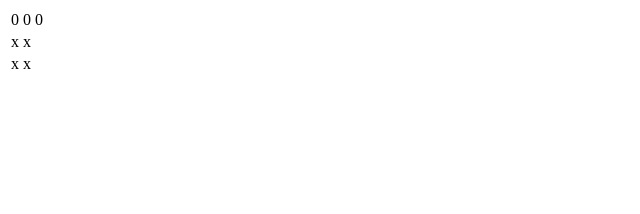
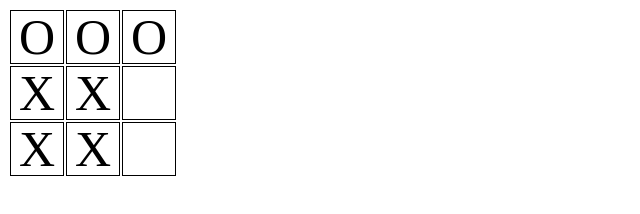
Before and after one commit to katya-sasc/katya-tic-tac-toe, a website: page index.html in a window 1280 px wide. Shown: the whole page, without its empty margins (0-640 px from the left). Drawn offline with Linux system fonts and the light colour scheme.

Commit message:
1 file modified

```diff
--- a/index.html
+++ b/index.html
@@ -1,33 +1,41 @@
 <style>
+  td {
+    border: 1px solid black;
+    font-size: 50px;
+    height: 50px;
+    line-height: 50px;
+    text-align: center;
+    width: 50px
+  }
 </style>
 <table>
 	<tr>
 		<td>
-			0
+			O
 		</td>
 		<td>
-			0
+			O
 		</td>
 		<td>
-			0
+			O
 		</td>
 	</tr>
 	<tr>
 		<td>
-			x
+			X
 		</td>
 		<td>
-			x
+			X
 		</td>
 		<td>
 		</td>
 	</tr>
-  	<tr>
+  <tr>
 		<td>
-			x
+			X
 		</td>
 		<td>
-			x
+			X
 		</td>
 		<td>
 		</td>
```
